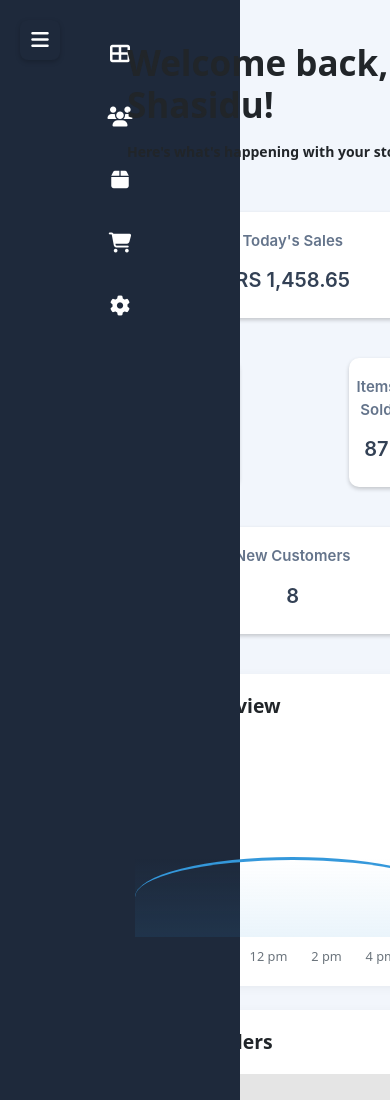
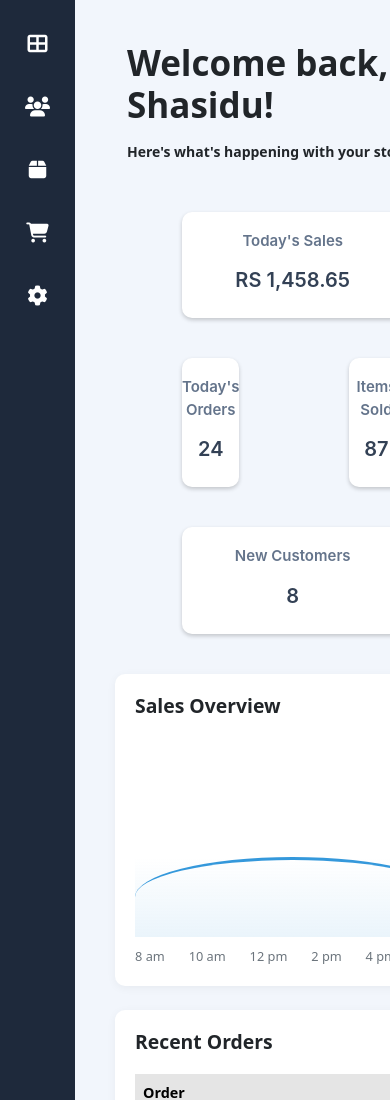
Before and after one commit to ShashinduMalshan/Bootstrap_Pos_System, a plain HTML site: page index.html in a window 390 px wide. Shown: the top 1100 px of the page. Drawn offline with nearby package versions, Linux system fonts and the light colour scheme; some packages are replaced by stand-ins of ours; a script that the page names is missing.

Commit message:
remove mobile togle

```diff
--- a/index.html
+++ b/index.html
@@ -739,72 +739,12 @@
             border-radius: 12px;
         }
 
-        /* Mobile Toggle Button Styles */
-        .mobile-toggle {
-            display: none;
-            position: fixed;
-            top: 20px;
-            left: 20px;
-            z-index: 1000;
-            background: #1E293B;
-            border: none;
-            color: white;
-            width: 40px;
-            height: 40px;
-            border-radius: 8px;
-            cursor: pointer;
-            box-shadow: 0 2px 5px rgba(0,0,0,0.2);
-            transition: all 0.3s ease;
-        }
-
-        .mobile-toggle:hover {
-            background: #334155;
-        }
-
-        .mobile-toggle i {
-            font-size: 20px;
-        }
-
-        @media all and (max-width: 992px) {
-            .mobile-toggle {
-                display: block;
-            }
-
-            #Navbar.nav-collapsed {
-                width: 0;
-                padding: 0;
-                overflow: hidden;
-            }
-
-            #Navbar.nav-expanded {
-                width: 240px;
-                padding: 20px;
-            }
-
-            .nav-container {
-                transition: all 0.3s ease;
-            }
-
-            #Navbar.nav-collapsed .nav-container {
-                opacity: 0;
-                visibility: hidden;
-            }
-
-            #Navbar.nav-expanded .nav-container {
-                opacity: 1;
-                visibility: visible;
-                width: 200px;
-            }
-        }
-
     </style>
 
 </head>
 <body>
 
-   <button class="mobile-toggle" id="mobileToggle">
-       <i class="fas fa-bars"></i>
-   </button>
+
 
     <section id="Navbar">
         <div class="nav-container">
@@ -1513,50 +1453,6 @@
         setLastPage('Target-Page');
     });
 
-    /* Mobile Navigation Toggle */
-    document.addEventListener('DOMContentLoaded', function() {
-        const mobileToggle = document.getElementById('mobileToggle');
-        const navbar = document.getElementById('Navbar');
-        let isNavExpanded = true;
-
-        // Initialize navbar state
-        if (window.innerWidth <= 992) {
-            navbar.classList.add('nav-expanded');
-        }
-
-        // Toggle navbar on button click
-        mobileToggle.addEventListener('click', function() {
-            if (navbar.classList.contains('nav-collapsed')) {
-                navbar.classList.remove('nav-collapsed');
-                navbar.classList.add('nav-expanded');
-                isNavExpanded = true;
-            } else {
-                navbar.classList.remove('nav-expanded');
-                navbar.classList.add('nav-collapsed');
-                isNavExpanded = false;
-            }
-        });
-
-        // Handle window resize
-        window.addEventListener('resize', function() {
-            if (window.innerWidth <= 992) {
-                navbar.classList.add(isNavExpanded ? 'nav-expanded' : 'nav-collapsed');
-            } else {
-                navbar.classList.remove('nav-expanded', 'nav-collapsed');
-            }
-        });
-
-        // Close navbar when clicking outside
-        document.addEventListener('click', function(e) {
-            if (window.innerWidth <= 992) {
-                if (!navbar.contains(e.target) && !mobileToggle.contains(e.target) && isNavExpanded) {
-                    navbar.classList.remove('nav-expanded');
-                    navbar.classList.add('nav-collapsed');
-                    isNavExpanded = false;
-                }
-            }
-        });
-    });
 </script>
 
 </body>
```
